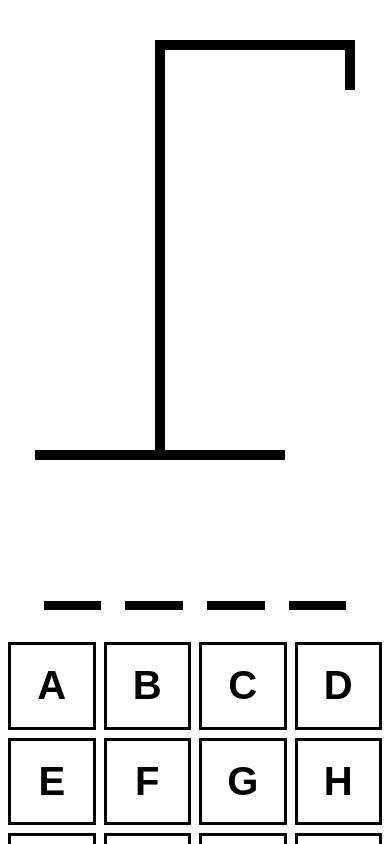
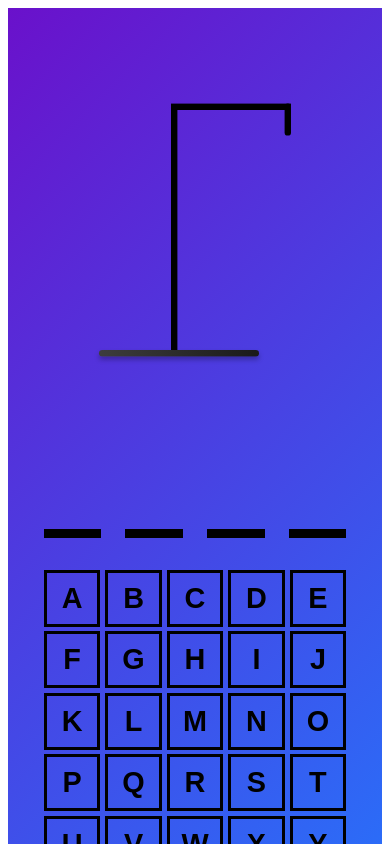
Before and after one commit to vicmazzola/react-hangman, a React (Vite) app: page / in a window 390 px wide. Shown: the top 844 px of the page. Built offline with nearby package versions, Linux system fonts and the light colour scheme.

Commit message:
feat: add responsive styling components with media queries

```diff
--- a/src/App.styles.ts
+++ b/src/App.styles.ts
@@ -17,3 +17,18 @@ export const ResultText = styled.div`
 export const KeyboardWrapper = styled.div`
     align-self: stretch;
 `;
+
+
+export const AppBackground = styled.div`
+    min-height: 100vh;
+    background: linear-gradient(135deg, #6a11cb, #2575fc); /* Static Purple to Blue Gradient */
+    color: white;
+    display: flex;
+    justify-content: center;
+    align-items: center;
+    padding: 2rem;
+    font-family: "Arial", sans-serif;
+
+    /* Responsive Typography */
+    font-size: calc(16px + 0.5vw);
+`;
--- a/src/App.tsx
+++ b/src/App.tsx
@@ -3,7 +3,7 @@ import { HangmanDrawing } from "./components/HangmanDrawing.tsx";
 import { HangmanWord } from "./components/HangmanWord.tsx";
 import { Keyboard } from "./components/Keyboard.tsx";
 import words from "./wordList.json";
-import { AppContainer, ResultText, KeyboardWrapper } from "./App.styles";
+import { AppBackground, AppContainer, ResultText, KeyboardWrapper } from "./App.styles";
 
 function getWord() {
     return words[Math.floor(Math.random() * words.length)];
@@ -65,6 +65,7 @@ function App() {
     }, []);
 
     return (
+        <AppBackground>
         <AppContainer>
             <ResultText>
                 {isWinner && "Winner! - Refresh to try again"}
@@ -87,6 +88,7 @@ function App() {
                 />
             </KeyboardWrapper>
         </AppContainer>
+        </AppBackground>
     );
 }
 
--- a/src/components/HangmanDrawing.tsx
+++ b/src/components/HangmanDrawing.tsx
@@ -14,6 +14,14 @@ const Head = styled.div`
     position: absolute;
     top: 50px;
     right: -30px;
+
+    @media (max-width: 600px) {
+        width: 35px;
+        height: 35px;
+        border: 8px solid black;
+        top: 40px;
+        right: -20px;
+    }
 `;
 
 const Body = styled.div`
@@ -23,6 +31,12 @@ const Body = styled.div`
     position: absolute;
     top: 120px;
     right: 0;
+
+    @media (max-width: 600px) {
+        width: 8px;
+        height: 80px;
+        top: 100px;
+    }
 `;
 
 const RightArm = styled.div`
@@ -34,6 +48,14 @@ const RightArm = styled.div`
     right: -100px;
     rotate: -30deg;
     transform-origin: left bottom;
+
+    @media (max-width: 600px) {
+        width: 70px;
+        height: 8px;
+        top: 130px;
+        right: -70px;
+    }
+
 `;
 
 const LeftArm = styled.div`
@@ -45,6 +67,13 @@ const LeftArm = styled.div`
     right: 10px;
     rotate: 30deg;
     transform-origin: right bottom;
+
+    @media (max-width: 600px) {
+        width: 70px;
+        height: 8px;
+        top: 130px;
+        right: 5px;
+    }
 `;
 
 const RightLeg = styled.div`
@@ -56,6 +85,13 @@ const RightLeg = styled.div`
     right: -90px;
     rotate: 60deg;
     transform-origin: left bottom;
+
+    @media (max-width: 600px) {
+        width: 70px;
+        height: 8px;
+        top: 180px;
+        right: -65px;
+    }
 `;
 
 const LeftLeg = styled.div`
@@ -67,6 +103,12 @@ const LeftLeg = styled.div`
     right: 0;
     rotate: -60deg;
     transform-origin: right bottom;
+
+    @media (max-width: 600px) {
+        width: 70px;
+        height: 8px;
+        top: 180px;
+    }
 `;
 
 
@@ -77,13 +119,27 @@ const Pole = styled.div`
     position: absolute;
     top: 0;
     right: 0;
+    border-radius: 5px;
+
+    @media (max-width: 600px) {
+        height: 40px;
+        width: 8px;
+    }
 `;
+
 
 const TopBar = styled.div`
     height: 10px;
     width: 200px;
     background: black;
     margin-left: 120px;
+
+    @media (max-width: 600px) {
+        height: 8px;
+        width: 150px;
+        margin-left: 90px;
+    }
+
 `;
 
 const VerticalBar = styled.div`
@@ -91,16 +147,36 @@ const VerticalBar = styled.div`
     width: 10px;
     background: black;
     margin-left: 120px;
+
+    @media (max-width: 600px) {
+        height: 300px;
+        width: 8px;
+        margin-left: 90px;
+    }
+
 `;
 
 const Base = styled.div`
     height: 10px;
     width: 250px;
-    background: black;
+    background: linear-gradient(to right, #3d3d3d, #1a1a1a);
+    border-radius: 5px;
+    box-shadow: 0px 4px 6px rgba(0, 0, 0, 0.3);
+
+    @media (max-width: 600px) {
+        height: 8px;
+        width: 200px;
+    }
+
 `;
 
 const HangmanWrapper = styled.div`
     position: relative;
+
+    @media (max-width: 600px) {
+        transform: scale(0.8); /* Scale down the entire hangman for smaller screens */
+    }
+
 `;
 
 
--- a/src/components/Keyboard.tsx
+++ b/src/components/Keyboard.tsx
@@ -41,6 +41,11 @@ const KeyboardContainer = styled.div`
     display: grid;
     grid-template-columns: repeat(auto-fit, minmax(75px, 1fr));
     gap: 0.5rem;
+
+    @media (max-width: 600px) {
+        gap: 0.3rem;
+        grid-template-columns: repeat(auto-fit, minmax(50px, 1fr)); /* Smaller buttons */
+    }
 `;
 
 const KeyButton = styled.button<{ $isActive: boolean; $isInactive: boolean }>`
@@ -75,6 +80,11 @@ const KeyButton = styled.button<{ $isActive: boolean; $isInactive: boolean }>`
     &:disabled {
         cursor: not-allowed;
     }
+
+    @media (max-width: 600px) {
+        font-size: 1.8rem; /* Smaller font size */
+        padding: 0.3rem; /* Reduced padding */
+    }
 `;
 
 
```
